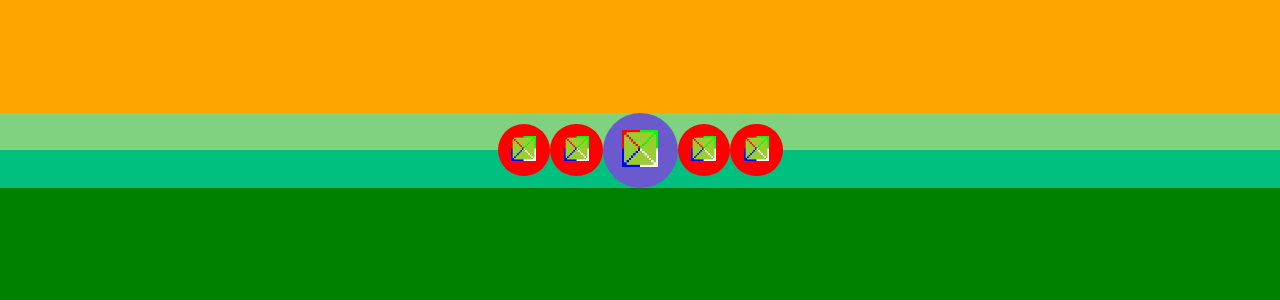
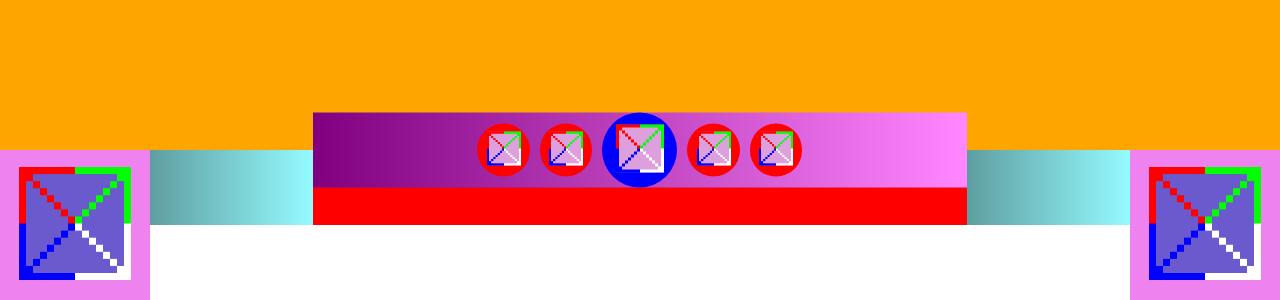
Before and after one commit to CosmicTb/Music-Leaf, a plain HTML site: page index.html in a window 1280 px wide. Shown: the part 500-800 px from the top of the page. Drawn offline with Linux system fonts and the light colour scheme.

Commit message:
Improved basic layout
Moved action buttons div inside the bottom content div, as well as added the queue & volume buttons (They don't work yet of course though) ^w^

```diff
--- a/index.html
+++ b/index.html
@@ -6,13 +6,23 @@
     </head>
     <body>
         <div class="contentTop"></div>
-        <div class="contentActions">
-            <button title="Previous song"><img src="placeholder.png"></button>
-            <button title="Back 10s"><img src="placeholder.png"></button>
-            <button class="mainButton" title="Playing"><img src="placeholder.png"></button>
-            <button title="Forward 10s"><img src="placeholder.png"></button>
-            <button title="Next song"><img src="placeholder.png"></button>
+        <div class="contentBottom">
+            <button title="Queue"><img src="placeholder.png"></button>
+            <div class="main">
+                <div>
+                    <div></div>
+                    <div class="contentActions">
+                        <button title="Previous song"><img src="placeholder.png"></button>
+                        <button title="Back 10s"><img src="placeholder.png"></button>
+                        <button class="main" title="Playing"><img src="placeholder.png"></button>
+                        <button title="Forward 10s"><img src="placeholder.png"></button>
+                        <button title="Next song"><img src="placeholder.png"></button>
+                    </div>
+                    <div></div>
+                </div>
+                <div></div>
+            </div>
+            <button title="Volume"><img src="placeholder.png"></button>
         </div>
-        <div class="contentBottom"></div>
     </body>
 </html>
--- a/style.css
+++ b/style.css
@@ -16,53 +16,95 @@
 }
 
 body {
-    background-color: var(--colorBg);
+    background: var(--colorBg);
     display: flex;
     flex-flow: column;
     margin: 0;
     height: 100vh;
 }
 
+button {
+    cursor: pointer;
+}
+
 
 /* Content divs */
-.contentTop {
-    background-color: orange;
-    height: calc(100% - var(--contentBottomHeight));
-}
-
 .contentBottom {
-    background-color: green;
+    background: green;
+    display: flex;
+    flex-flow: row;
     height: var(--contentBottomHeight);
 }
 
-.contentActions {
-    align-items: center;
-    background-color: #00ffff80;
-    bottom: calc(var(--contentBottomHeight) * 0.75);
+.contentBottom > .main {
+    background: yellow;
     display: flex;
-    flex-flow: row;
-    height: calc(var(--contentBottomHeight) * 0.5);
-    justify-content: center;
-    position: absolute;
+    flex-flow: column;
     width: 100%;
 }
 
-.contentActions > button {
-    aspect-ratio: 1/1;
-    background-color: red;
-    border: none;
-    border-radius: 100%;
-    cursor: pointer;
-    height: 70%;
-}
-
-.contentActions > button > img {
-    aspect-ratio: 1/1;
-    background-color: yellowgreen;
+.contentBottom > .main > div {
+    background: white;
+    display: flex;
     height: 50%;
 }
 
-.contentActions > .mainButton {
-    background-color: slateblue;
+.contentBottom > .main > div:first-child {
+    background: red;
+    flex-flow: row;
+}
+
+.contentBottom > .main > div:first-child > div {
+    background: linear-gradient(90deg, cadetblue, #94fbff);
+    width: 20%;
+}
+
+.contentBottom > .main > div:first-child > .contentActions {
+    align-items: center;
+    background: linear-gradient(90deg, purple, #ff87ff);
+    display: flex;
+    flex-flow: row;
+    gap: 10px;
+    justify-content: center;
+    transform: translateY(calc(var(--contentBottomHeight) * -0.25));
+    width: 80%;
+}
+
+.contentBottom > .main > div:first-child > .contentActions > button {
+    aspect-ratio: 1/1;
+    background: red;
+    border: none;
+    border-radius: 100%;
+    height: 70%;
+    padding: 0;
+}
+
+.contentBottom > .main > div:first-child > .contentActions > button > img {
+    aspect-ratio: inherit;
+    background: plum;
+    height: 65%;
+}
+
+.contentBottom > .main > div:first-child > .contentActions > .main {
+    background: blue;
     height: 100%;
 }
+
+.contentBottom > button {
+    aspect-ratio: 1/1;
+    background: violet;
+    border: none;
+    height: 100%;
+    padding: 0;
+}
+
+.contentBottom > button > img {
+    aspect-ratio: inherit;
+    background: slateblue;
+    height: 75%;
+}
+
+.contentTop {
+    background: orange;
+    height: calc(100% - var(--contentBottomHeight));
+}
```
